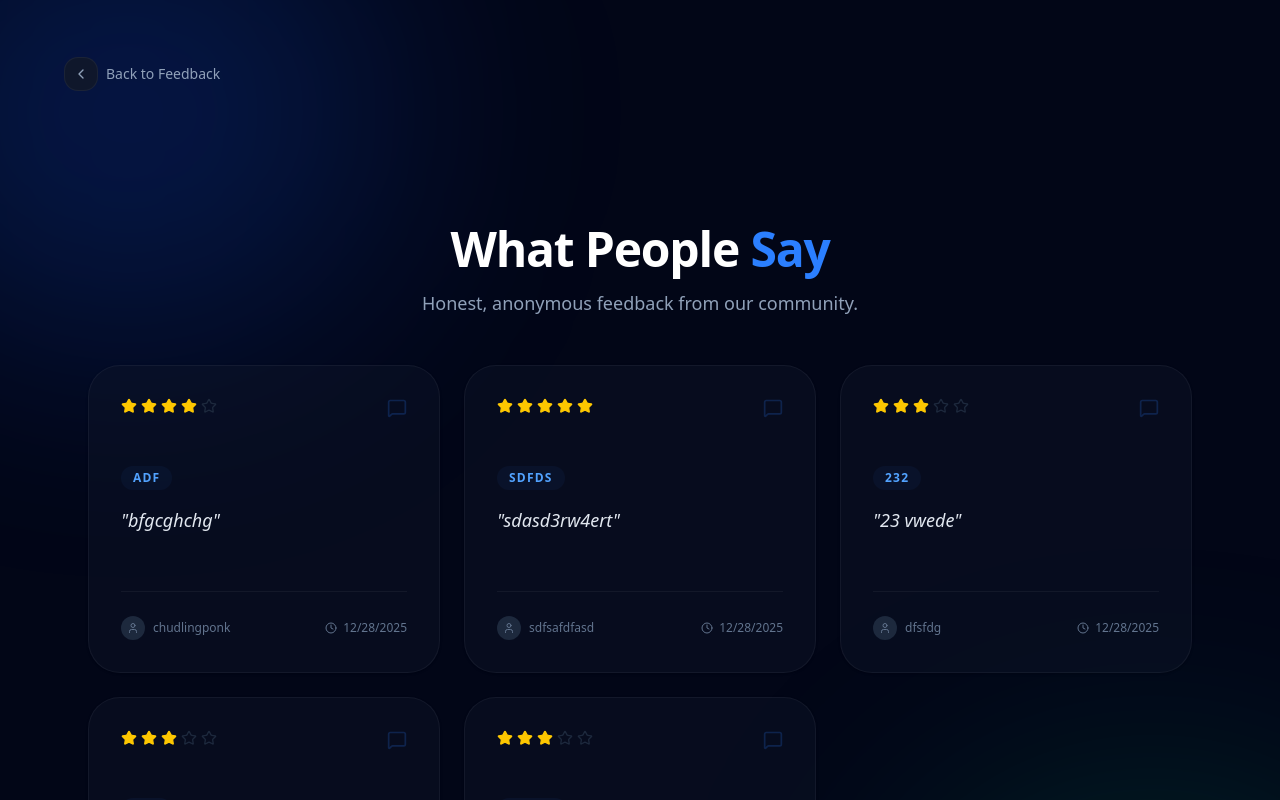
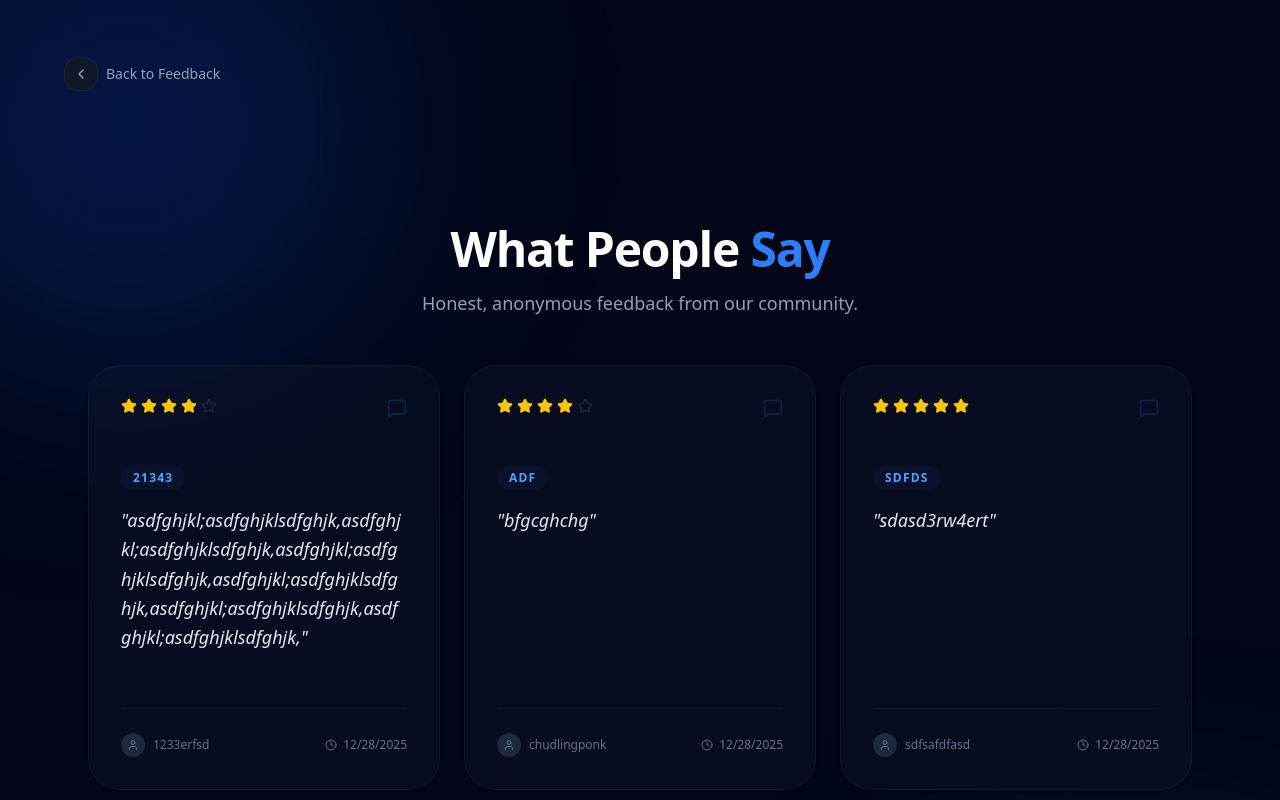
Before and after one commit to iftykhar/anonymus_feedback, a Next.js app: page /reviews in a window 1280 px wide. Shown: the top 800 px of the page. Built offline with nearby package versions, Linux system fonts and the light colour scheme.

Commit message:
fix: content design fixup

```diff
--- a/src/app/admin/dashboard/page.tsx
+++ b/src/app/admin/dashboard/page.tsx
@@ -111,7 +111,7 @@ export default function AdminDashboard() {
             feedback.map((item) => (
               <Card
                 key={item.id}
-                className="group flex flex-col p-8 bg-white dark:bg-slate-900 border-transparent hover:border-blue-500/20 dark:hover:border-blue-500/30 rounded-[2rem] shadow-sm hover:shadow-2xl hover:shadow-blue-500/5 transition-all duration-500 animate-in fade-in zoom-in-95"
+                className="group relative p-8 bg-white dark:bg-slate-900 border-transparent hover:border-blue-500/20 dark:hover:border-blue-500/30 rounded-[2rem] shadow-sm hover:shadow-2xl hover:shadow-blue-500/5 transition-all duration-500 animate-in fade-in zoom-in-95 flex flex-col h-full"
               >
                 <div className="flex items-center justify-between mb-8">
                   <div className="flex items-center gap-1.5">
@@ -131,7 +131,7 @@ export default function AdminDashboard() {
                   </div>
                 </div>
 
-                <div className="flex-1 space-y-6 mb-8">
+                <div className="flex-grow space-y-6 mb-8">
                   {item.subject && (
                     <div className="px-4 py-2 bg-blue-500/10 border border-blue-500/20 rounded-xl">
                       <p className="text-sm font-bold text-blue-400 uppercase tracking-widest">
@@ -159,11 +159,13 @@ export default function AdminDashboard() {
                     })}
                   </div>
 
-                  <div className="flex items-start gap-4">
+                  <div className="flex items-start gap-4 min-w-0">
                     <MessageSquare className="w-6 h-6 text-blue-500 mt-1 shrink-0 opacity-20 group-hover:opacity-100 transition-opacity" />
-                    <p className="text-slate-700 dark:text-slate-200 text-lg leading-relaxed italic">
-                      &quot;{item.content}&quot;
-                    </p>
+                    <div className="min-w-0 flex-1">
+                      <p className="text-slate-700 dark:text-slate-200 text-lg leading-relaxed italic break-words whitespace-pre-wrap">
+                        &quot;{item.content}&quot;
+                      </p>
+                    </div>
                   </div>
 
                   {item.name && (
--- a/src/components/website/Reviews.tsx
+++ b/src/components/website/Reviews.tsx
@@ -62,7 +62,7 @@ const Reviews = () => {
         {reviews.map((review, index) => (
           <Card
             key={review.id}
-            className="group relative p-8 bg-slate-900/40 border-white/5 hover:border-blue-500/30 rounded-[2rem] transition-all duration-500 hover:translate-y-[-4px] animate-in fade-in slide-in-from-bottom-4"
+            className="group relative p-8 bg-slate-900/40 border-white/5 hover:border-blue-500/30 rounded-[2rem] transition-all duration-500 hover:translate-y-[-4px] animate-in fade-in slide-in-from-bottom-4 flex flex-col h-full"
             style={{ animationDelay: `${index * 100}ms` }}
           >
             <div className="flex items-start justify-between mb-6">
@@ -81,13 +81,13 @@ const Reviews = () => {
               <MessageSquare className="w-5 h-5 text-blue-500/20 group-hover:text-blue-500 transition-colors" />
             </div>
 
-            <div className="space-y-4">
+            <div className="space-y-4 flex-grow">
               {review.subject && (
                 <p className="text-xs font-bold text-blue-400 uppercase tracking-widest bg-blue-500/5 px-3 py-1 rounded-full w-fit">
                   {review.subject}
                 </p>
               )}
-              <p className="text-slate-200 text-lg leading-relaxed italic">
+              <p className="text-slate-200 text-lg leading-relaxed italic break-words whitespace-pre-wrap min-w-0">
                 &quot;{review.content}&quot;
               </p>
             </div>
--- a/storage/feedback.json
+++ b/storage/feedback.json
@@ -58,5 +58,17 @@
     "subject": "adf ",
     "name": "chudlingponk",
     "timestamp": "2025-12-28T00:44:38.104Z"
+  },
+  {
+    "id": "1393aee2-ba24-41b1-a793-c8d264c71f2e",
+    "content": "asdfghjkl;asdfghjklsdfghjk,asdfghjkl;asdfghjklsdfghjk,asdfghjkl;asdfghjklsdfghjk,asdfghjkl;asdfghjklsdfghjk,asdfghjkl;asdfghjklsdfghjk,asdfghjkl;asdfghjklsdfghjk,",
+    "rating": 4,
+    "answers": {
+      "q1": "Very Satisfied",
+      "q2": "Support"
+    },
+    "subject": "21343",
+    "name": "1233erfsd",
+    "timestamp": "2025-12-28T00:56:57.344Z"
   }
 ]
```
